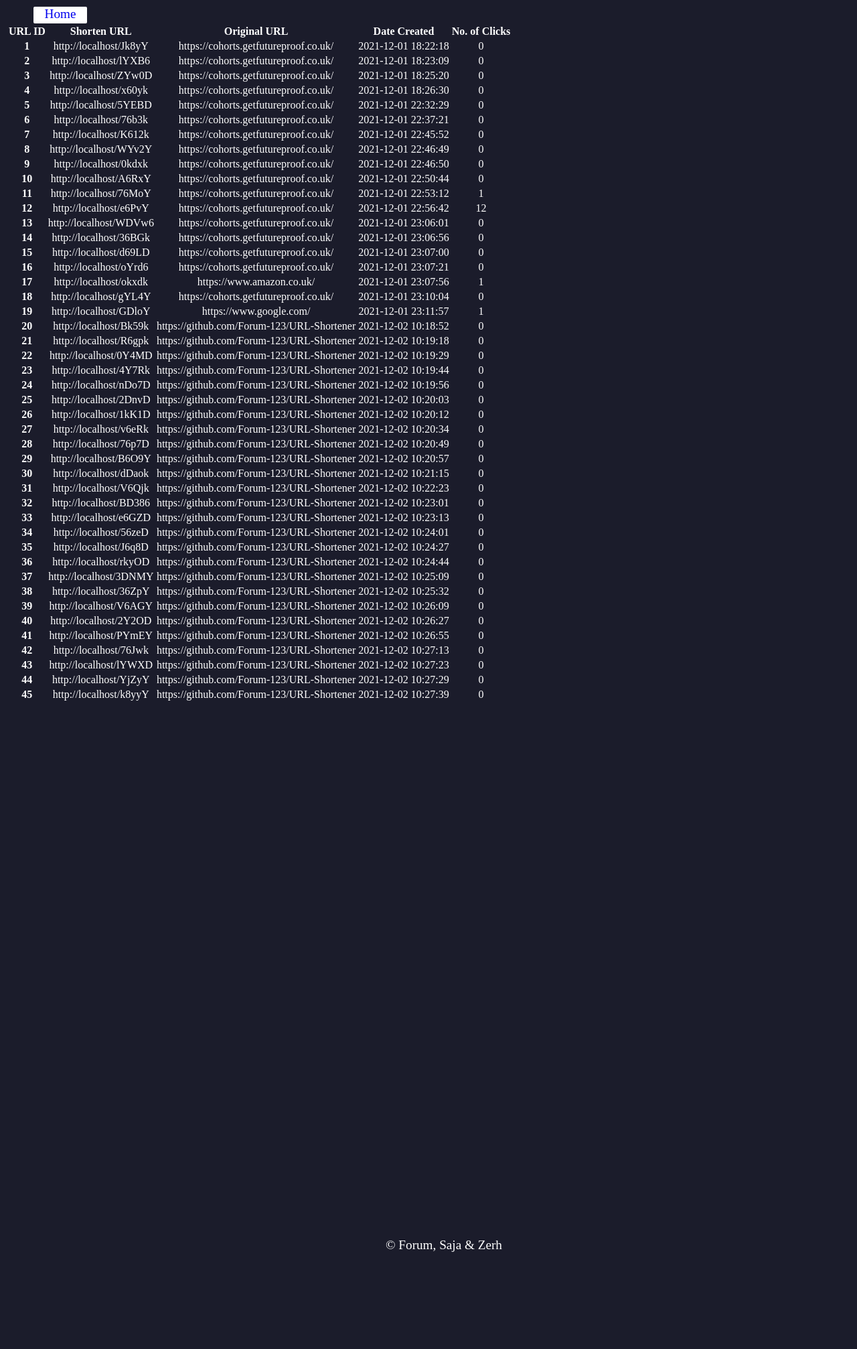
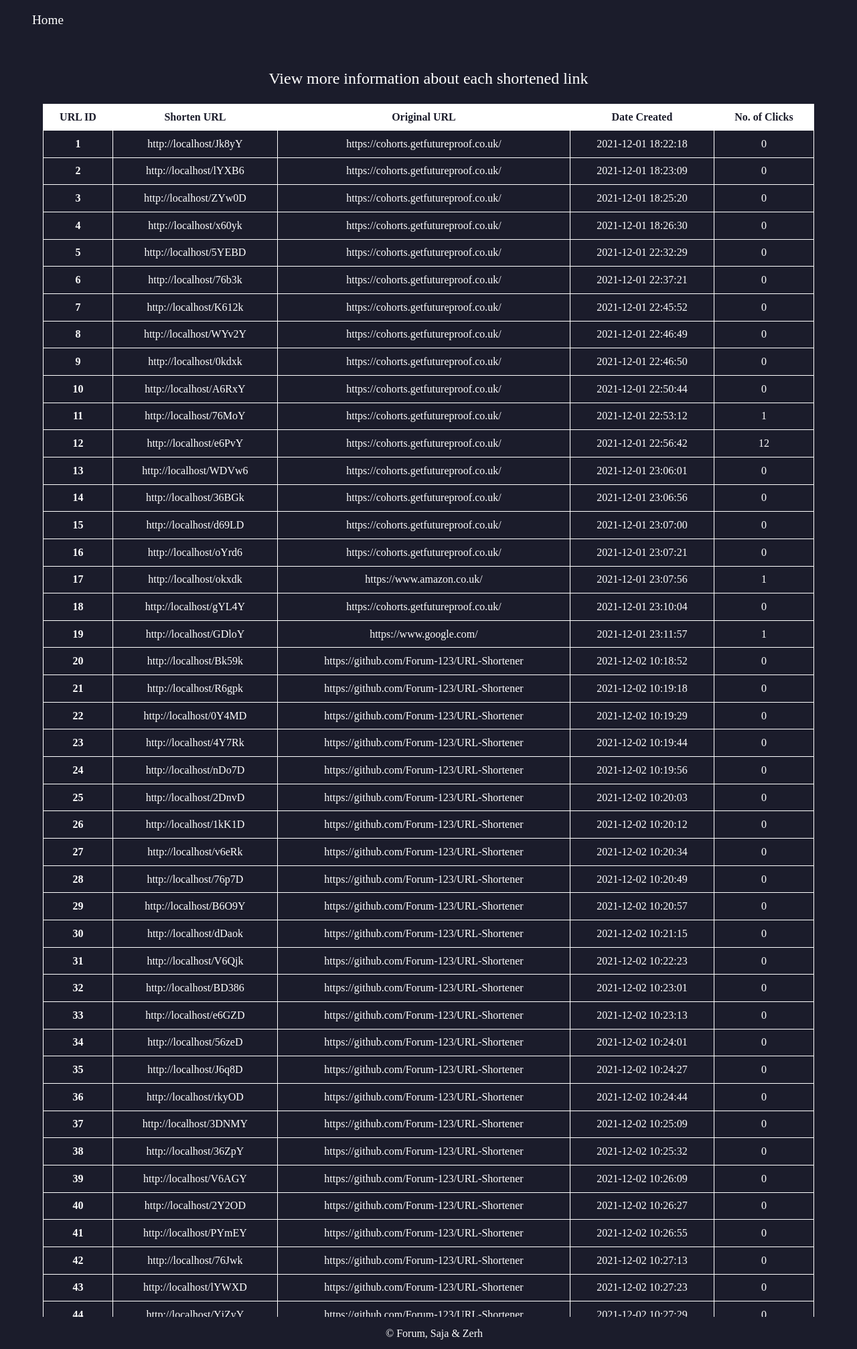
Before and after one commit to Forum-123/URL-Shortener, a Flask app: page /stats in a window 1280 px wide. Shown: the whole page at 67% size. Before the commit the page ends 1869 px from the top, so only its background shows below. Run offline with Flask 2, Linux system fonts and the light colour scheme; data comes from the database, SQL or seed files in the repository.

Commit message:
Update styling

```diff
--- a/static/styles/style.css
+++ b/static/styles/style.css
@@ -5,27 +5,37 @@ body {
     height: 100vh;
 }
 
-.top-body nav {
-    font-size: 1.2rem;
-    color: black;
-    width: 80px;
-    height: 25px;
-    background-color: white;
-    border-radius: 2px;
-    text-align: center;
-    margin: 0 auto 0 40px;
+/* Navbar */
+
+nav {
+    color: white;
+    background-color: rgb(27, 28, 43);
+    height: 4rem;
+    position: relative;
 }
 
-.top-body nav a {
+nav a, a:visited, a:hover, a:active {
+    font-size: 1.2rem;
+    color: white;
     text-decoration: none;
+    position: absolute;
+    top: 30%;
+    margin-left: 3rem;
 }
 
-.top-body {
+/* Main */
+
+main {
     width: 100vw;
     height: 100vh;
     background-color: rgb(27, 28, 43);
-    padding: 10px;
+    padding: 1rem 0;
     box-shadow: 1px 1px 6px black;
+}
+
+.scroll {
+    height: 100%;
+    overflow-y: scroll;
 }
 
 h1 {
@@ -34,10 +44,10 @@ h1 {
     color: white;
 }
 
-p {
+#about {
     text-align: center;
     font-size: 1.5rem;
-    color: rgb(163, 163, 163);
+    color: rgb(255, 255, 255);
 }
 
 .short-url {
@@ -84,22 +94,41 @@ form {
     color: white
 }
 
-footer {
-    position: absolute;
-    bottom: 0;
-    margin-left: 45%;
-    font-size: 1.2rem;
-    background-color: rgb(27, 28, 43);
+table {
+    width: 90%;
+    border: 1px solid white;
     color: white;
+    text-align: center;
+    margin: 0 auto;
 }
 
-table {
-    color: white;
-    text-align: center;
+table, th, td {
+    border: 1px solid white;
+    border-collapse: collapse;
+    padding: 10px;
 }
 
-#about {
-    text-align: center;
-    font-size: 1.5rem;
-    color: rgb(255, 255, 255);
+#firstRow>th {
+    background-color: white;
+    color: rgb(27, 28, 43);
 }
+
+/* Footer */
+
+footer {
+    color: white;
+    background-color: rgb(27, 28, 43);
+    height: 3rem;
+    position: relative;
+    bottom: 0;
+}
+
+footer p {
+    font-size: 1rem;
+    color: white;
+    text-decoration: none;
+    position: absolute;
+    bottom: 30%;
+    margin: 0;
+    margin-left: 45%;
+}
--- a/templates/home.html
+++ b/templates/home.html
@@ -4,9 +4,7 @@
 {% block content %}
 
 <h1>Short.io!</h1>
-<p>
-    Transform long URL website links into memorable short URLs with Short.io
-</p>
+<p id="about">Transform long URL website links into memorable short URLs with Short.io</p>
 <form method="post">
     <input type="text" id="url" name="url" placeholder="Enter link here" class="link-input"
         value="{{ request.form['url'] }}" required>
--- a/templates/layout.html
+++ b/templates/layout.html
@@ -10,16 +10,14 @@
 </head>
 
 <body>
-    <div class="top-body">
     <nav>
         <a href="/">Home</a>
     </nav>
-        <main>
+    <main class="scroll">
         {% block content %}{% endblock %}
     </main>
-    </div>
     <footer>
-        &copy; Forum, Saja & Zerh
+        <p>&copy; Forum, Saja & Zerh</p>
     </footer>
     <script src="{{ url_for('static', filename='/js/script.js') }}"></script>
 </body>
--- a/templates/stats.html
+++ b/templates/stats.html
@@ -2,9 +2,10 @@
 {% block title %}{{title}}{% endblock %}
 
 {% block content %}
-<table>
+<p id="about">View more information about each shortened link</p>
+<table class="scroll">
     <thead>
-        <tr>
+        <tr id="firstRow">
             <th>URL ID</th>
             <th>Shorten URL</th>
             <th>Original URL</th>
```
Lines whose indentation alone changed are shown as unchanged.
